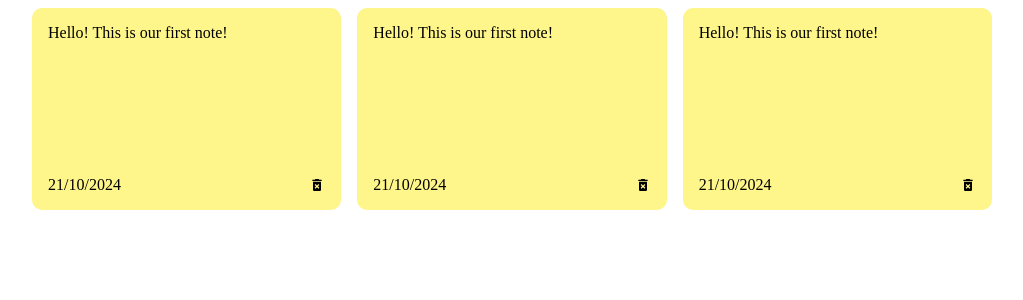
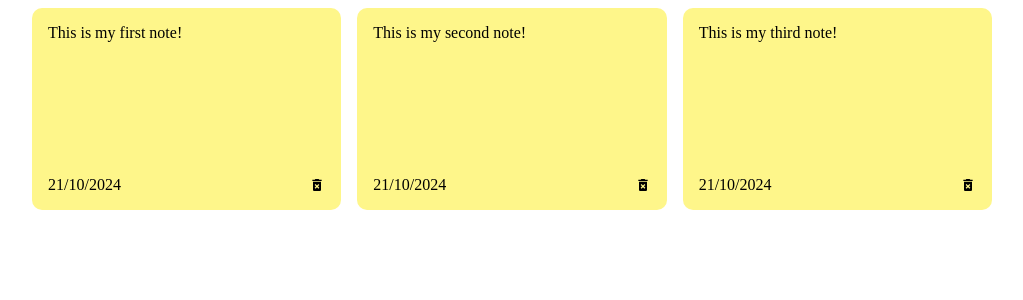
Before and after one commit to kathrynhoule/notes-app-react, a React (Vite) app: page / in a window 1280 px wide. Shown: the top 300 px of the page, without its empty margins (128-1151 px from the left). Built offline with nearby package versions, Linux system fonts and the light colour scheme.

Commit message:
adds props to notes list and notes

```diff
--- a/src/components/Note.jsx
+++ b/src/components/Note.jsx
@@ -2,12 +2,12 @@
 import { MdDeleteForever } from "react-icons/md";
 import '../App.css';
 
-const Note = () => {
+const Note = ({ id, text, date }) => {
      return (
           <div className="note">
-               <span>Hello! This is our first note!</span>
+               <span>{text}</span>
                <div className="note-footer">
-                    <span>21/10/2024</span>
+                    <span>{date}</span>
                     <MdDeleteForever />
                </div>
           </div>
--- a/src/components/NotesList.jsx
+++ b/src/components/NotesList.jsx
@@ -6,7 +6,7 @@
      return (
           <div class="notes-list">
                {notes.map((note) => (
-                    <Note />
+                    <Note id={note.id} text={note.text} date={note.date} />
                ))}
           </div>
      )
```
